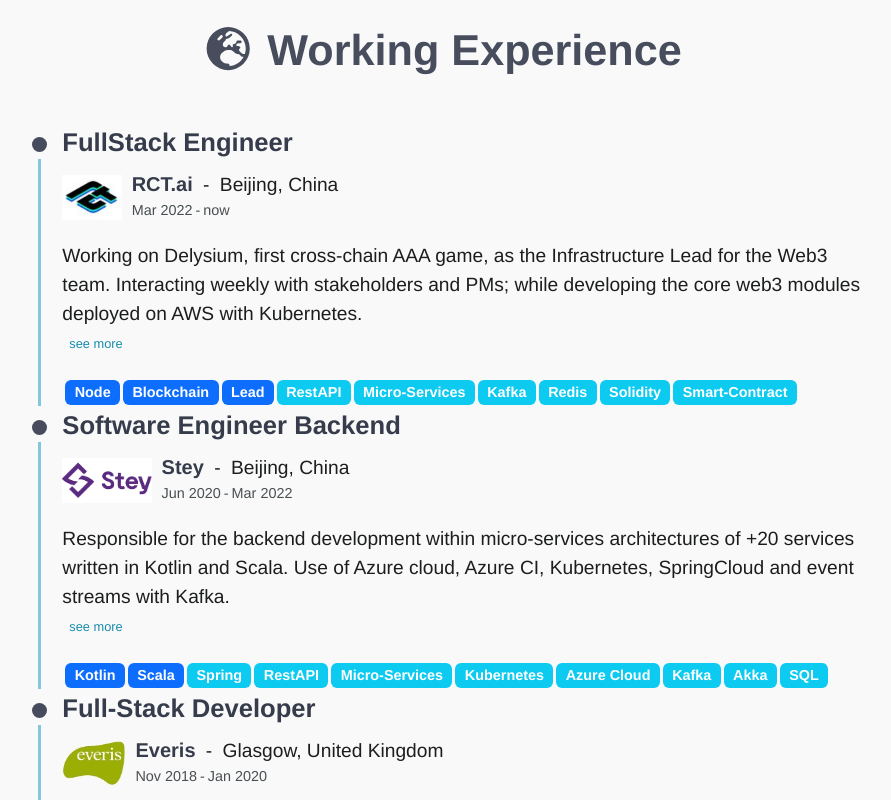
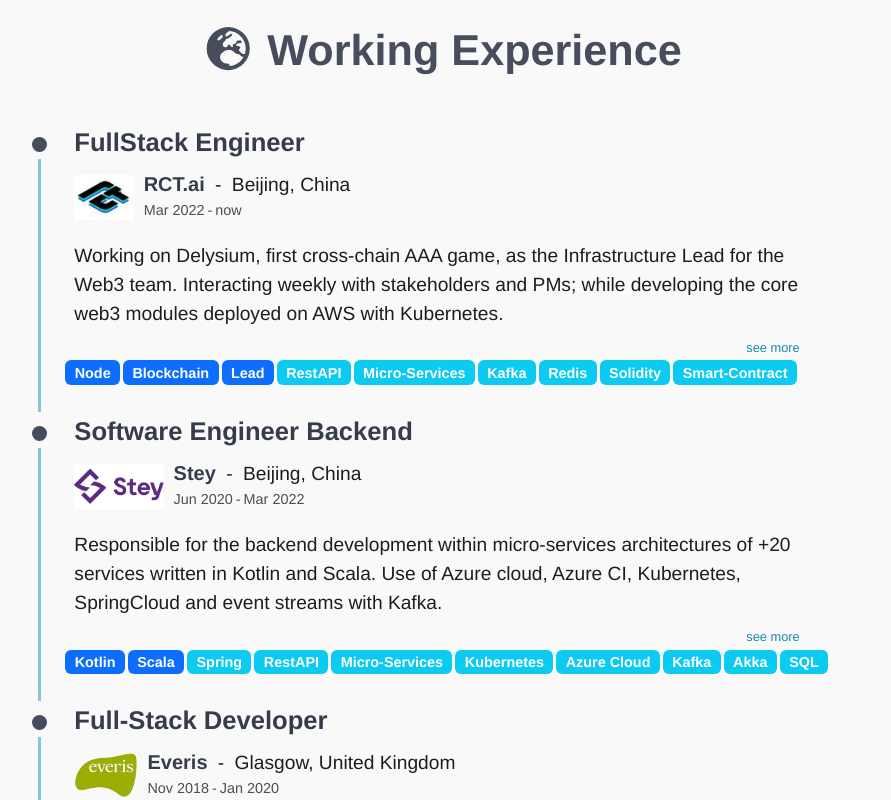
Before and after one commit to Draym/portfolio, a React (Create React App) app: page / in a window 1280 px wide. Shown: the part 1200-2000 px from the top of the page, without its empty margins (193-1084 px from the left). Built offline with nearby package versions, Linux system fonts and the light colour scheme.

Commit message:
fix: unaligned components

```diff
--- a/src/scss/_custom.scss
+++ b/src/scss/_custom.scss
@@ -1095,11 +1095,12 @@
 }
 
 .tl-item-footer {
-  padding: 0 10px 20px 7px;
-  display: block ruby;
+  margin: 0;
+  padding-top: 10px;
 }
 
 .tl-item-labels {
+  padding: 0;
   font-size: 1.2rem;
   float: left;
 }
@@ -1109,9 +1110,10 @@
 }
 
 .tl-item-link {
+  padding-right: 50px;
   font-size: 0.8rem;
   color: #168bad;
-  float: right;
+  text-align: right;
 }
 
 .tl-item-link:hover {
--- a/src/views/components/CTreeLine/CTreeLineItem.js
+++ b/src/views/components/CTreeLine/CTreeLineItem.js
@@ -34,18 +34,20 @@
     render() {
         let drawFooter = function () {
             if (this.props.details || this.props.badges) {
-                return [
-                    <div className="tl-item-footer">
+                return (
+                    [<div className="row tl-item-footer">
                         {this.props.details &&
                             <span className="tl-item-link">{this.state.focus ? "see less" : "see more"}</span>}
                     </div>,
-                    this.props.badges ? <div className="tl-item-labels">
-                        {this.props.badges.map((badge, i) => {
-                            return <Badge key={i} bg={badge.color}>{badge.name}</Badge>
-                        })
-                        }
-                    </div> : <div/>
-                ]
+                        this.props.badges ? <div className="row m-0 p-0">
+                            <div className="tl-item-labels">
+                                {this.props.badges.map((badge, i) => {
+                                    return <Badge key={i} bg={badge.color}>{badge.name}</Badge>
+                                })
+                                }</div>
+                        </div> : <div className="row"/>
+                    ]
+                )
             }
         }.bind(this);
         return (
@@ -53,7 +55,7 @@
                 <span className="anchor" id={this.props.id}/>
                 <div className="offset-lg-2 offset-sm-1 col-lg-8 col-sm-10 tl-item">
                     <div className="tl-item-marker"/>
-                    <div className={"tl-item-content" + (this.state.focus ? " active" : "")}
+                    <div className={"row tl-item-content" + (this.state.focus ? " active" : "")}
                          onClick={this.focusContent}>
                         <div className="tl-item-header">
                             <h3>{this.props.title}</h3>
@@ -66,13 +68,17 @@
                                 </p>
                             </span>
                         </div>
-                        <div className="tl-item-body">
+                        <div className="row tl-item-body">
                             <p className="tl-item-bhead">{this.props.intro}</p>
                             {this.state.focus && <p className="tl-item-bcontent">{this.props.details}</p>}
                         </div>
                         {drawFooter()}
-                        {this.props.details && <FontAwesomeIcon icon={this.state.focus ? "chevron-up" : "chevron-down"}
-                                                                className="tl-item-hover" size="lg"/>}
+                        <div className="row">
+                            {this.props.details &&
+                                <FontAwesomeIcon icon={this.state.focus ? "chevron-up" : "chevron-down"}
+                                                 className="tl-item-hover" size="lg"/>}
+
+                        </div>
                     </div>
                 </div>
             </div>
```
